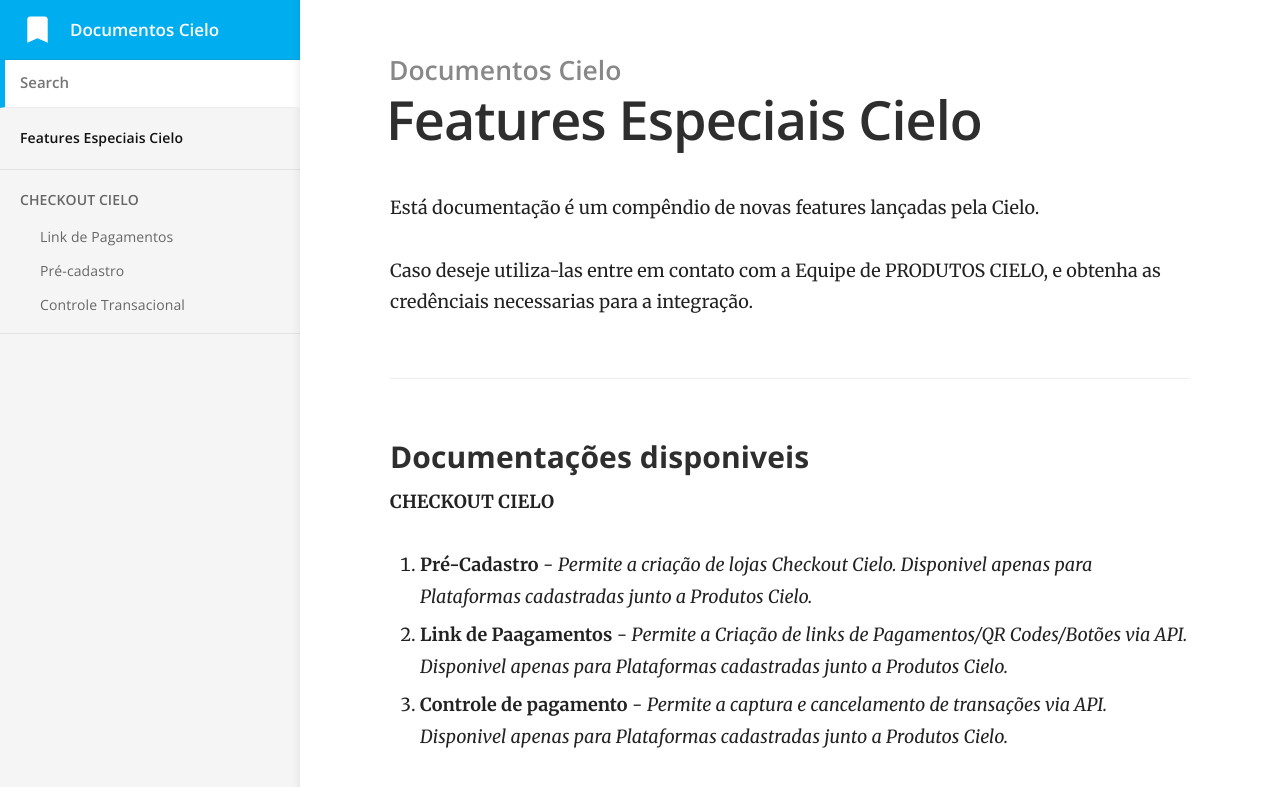
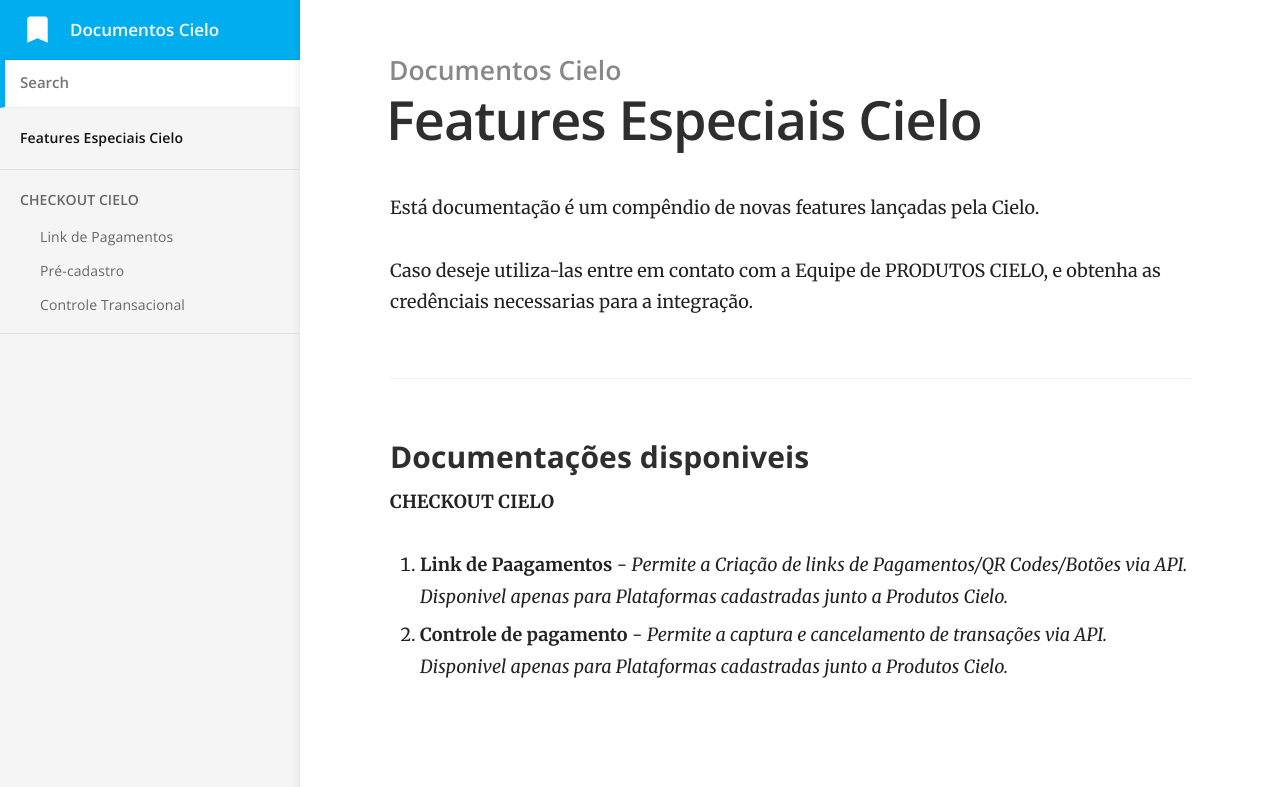
Before and after one commit to DocsCielo/PILOTOSALELO, a Jekyll site: the page built from index.md, in a window 1280 px wide. Shown: the top 787 px of the page. Built offline with Jekyll 4.4.1, drawn with Linux system fonts in a browser that asks for light colours.

Commit message:
Updated 'index.md' via CloudCannon

```diff
--- a/index.md
+++ b/index.md
@@ -9,6 +9,5 @@ Caso deseje utiliza-las entre em contato com a Equipe de PRODUTOS CIELO, e obten
 
 **CHECKOUT CIELO**
 
-1. **Pré-Cadastro** - _Permite a criação de lojas Checkout Cielo. Disponivel apenas para Plataformas cadastradas junto a Produtos Cielo._
-2. **Link de Paagamentos** - _Permite a Criação de links de Pagamentos/QR Codes/Botões via API. Disponivel apenas para Plataformas cadastradas junto a Produtos Cielo._
-3. **Controle de pagamento** - _Permite a captura e cancelamento de transações via API. Disponivel apenas para Plataformas cadastradas junto a Produtos Cielo._
+1. **Link de Paagamentos** - _Permite a Criação de links de Pagamentos/QR Codes/Botões via API. Disponivel apenas para Plataformas cadastradas junto a Produtos Cielo._
+2. **Controle de pagamento** - _Permite a captura e cancelamento de transações via API. Disponivel apenas para Plataformas cadastradas junto a Produtos Cielo._
```
